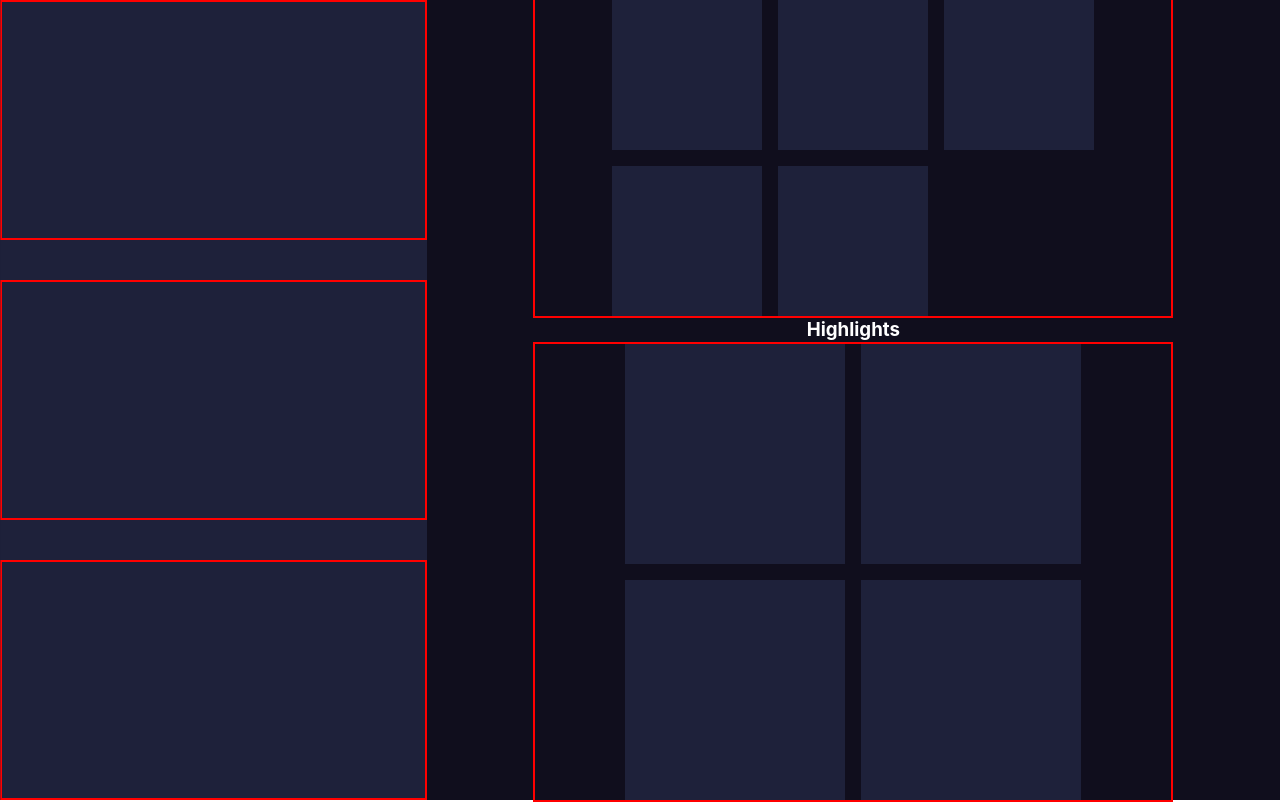
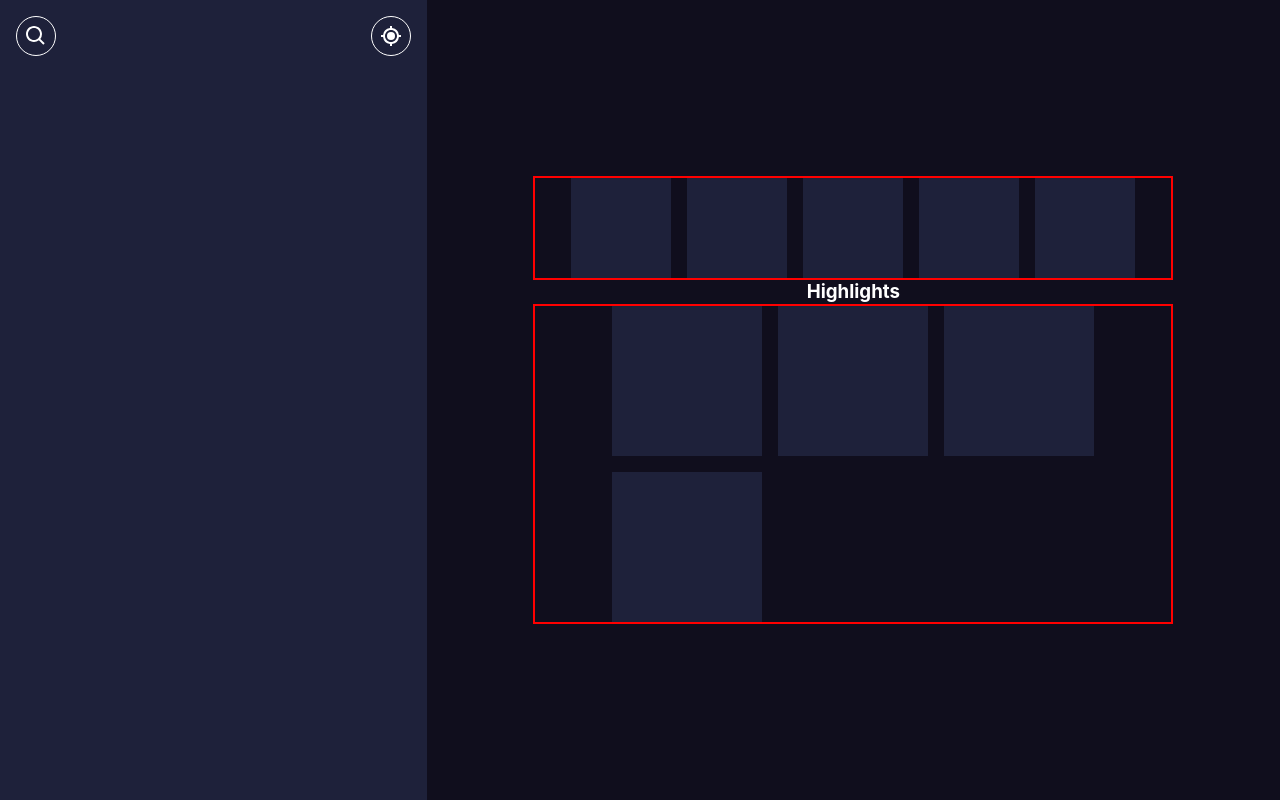
Before and after one commit to singhimat99/weather-application, a React app: page / in a window 1280 px wide. Built offline with nearby package versions, Linux system fonts and the light colour scheme; the HTML template or start-up script is replaced by a standard one.

Commit message:
styling updates to buttons

```diff
--- a/package.json
+++ b/package.json
@@ -12,6 +12,7 @@
   "dependencies": {
     "react": "^18.2.0",
     "react-dom": "^18.2.0",
+    "react-icons": "^4.6.0",
     "sass": "^1.56.1"
   },
   "devDependencies": {
--- a/src/App.scss
+++ b/src/App.scss
@@ -20,7 +20,7 @@ body {
   width: 100%;
   height: 100%;
   display: grid;
-  grid-template-columns: repeat(auto-fit, minmax(300px, 1fr));
+  grid-template-columns: repeat(auto-fit, minmax(240px, 1fr));
 }
 
 .current-weather {
@@ -29,29 +29,49 @@ body {
   grid-column: span 2;
   position: relative;
 
+  .search-container.active {
+    left: 0;
+  }
   .search-container {
     width: 100%;
     height: 100%;
     position: absolute;
     top: 0;
-    left: 0;
+    left: -100%;
     background-color: $lighter-background;
     display: flex;
     flex-direction: column;
     justify-content: center;
     align-items: center;
     gap: 2rem;
-    transition: transform 0.5s ease;
-    transform: translateX(-100%);
+    transition: all 0.5s ease;
+    .x-btn {
+      width: 40px;
+      aspect-ratio: 1;
+      border-radius: 50%;
+      background: transparent;
+      border: 0.5px solid white;
+      color: white;
+      font-size: 1rem;
+      position: absolute;
+      top: 1rem;
+      right: 1rem;
+      transition: all 0.3s;
 
+      &:hover {
+        background-color: white;
+        color: $hightlight1;
+        transform: scale(1.05);
+      }
+    }
     .search-form-container {
-      width: 80%;
+      width: 70%;
 
       form {
         display: flex;
         flex-direction: row;
-        justify-content: space-between;
-        gap: 1rem;
+        justify-content: center;
+        gap: 0.5rem;
         align-items: center;
 
         input {
@@ -71,7 +91,6 @@ body {
     .results-container {
       height: 70%;
       width: 80%;
-      border: 2px solid red;
 
       * {
         border: 1px solid white;
@@ -88,20 +107,40 @@ body {
     justify-content: space-between;
 
     * {
-      border: 2px solid red;
       width: 100%;
-      height: 30%;
+    }
+    .search-or-location {
+      display: flex;
+      justify-content: space-between;
+
+      button {
+        width: 40px;
+        aspect-ratio: 1;
+        border-radius: 50%;
+        margin: 1rem;
+        font-size: 1.5rem;
+        display: flex;
+        align-items: center;
+        border: 0.5px solid white;
+        transition: all 0.3s;
+        background: transparent;
+
+        &:hover {
+          background-color: $hightlight1;
+          transform: scale(1.1);
+        }
+      }
     }
   }
 }
-@media (min-width: 900px) {
+@media (min-width: 840px) {
   .current-weather {
     grid-column: span 1;
   }
 }
 .weather-highlights {
   grid-column: span 2;
-  height: 100vh;
+  min-height: 100vh;
   background-color: $dark-background;
   display: flex;
   flex-direction: column;
@@ -113,9 +152,10 @@ body {
     display: grid;
     gap: 1rem;
     border: 2px solid red;
-    grid-template-columns: repeat(auto-fit, 150px);
+    grid-template-columns: repeat(auto-fit, 100px);
     align-items: center;
     justify-content: center;
+
     .weather-card {
       background-color: $lighter-background;
       aspect-ratio: 1;
@@ -128,12 +168,13 @@ body {
     flex-direction: column;
     justify-content: center;
     align-items: center;
+
     .highlights-container {
       border: 2px solid red;
       width: 100%;
       gap: 1rem;
       display: grid;
-      grid-template-columns: repeat(auto-fit, 220px);
+      grid-template-columns: repeat(auto-fit, 150px);
       align-items: center;
       justify-content: center;
 
--- a/src/components/CitySearch.jsx
+++ b/src/components/CitySearch.jsx
@@ -1,8 +1,10 @@
-import React from "react";
+import React, { useRef, useState } from "react";
 
-export default function CitySearch() {
+export default function CitySearch({ showSidebar, toggleVisibility }) {
   return (
-    <div className="search-container">
+    <div
+      className={showSidebar ? "search-container active" : "search-container"}
+    >
       <div className="search-form-container">
         <form>
           <input type="text" placeholder="search for a city..." />
@@ -10,9 +12,12 @@ export default function CitySearch() {
         </form>
       </div>
       <div className="results-container">
-        <p>London</p>
-        <p>London</p>
+        <div onClick={toggleVisibility}>London</div>
+        <div>London</div>
       </div>
+      <button onClick={toggleVisibility} className="x-btn">
+        X
+      </button>
     </div>
   );
 }
--- a/src/components/CurrentWeather.jsx
+++ b/src/components/CurrentWeather.jsx
@@ -1,12 +1,27 @@
-import React from "react";
+import React, { useState } from "react";
 import CitySearch from "./CitySearch";
+import { BiCurrentLocation, BiSearch } from "react-icons/bi";
 
 export default function CurrentWeather() {
+  const [showSidebar, setShowSidebar] = useState(false);
+  function toggleVisibility() {
+    setShowSidebar((prev) => !prev);
+  }
   return (
     <section className="current-weather">
-      <CitySearch />
+      <CitySearch
+        showSidebar={showSidebar}
+        toggleVisibility={toggleVisibility}
+      />
       <div className="weather-container">
-        <div className="search-or-location"></div>
+        <div className="search-or-location">
+          <button onClick={toggleVisibility}>
+            <BiSearch color="white" />
+          </button>
+          <button>
+            <BiCurrentLocation color="white" />
+          </button>
+        </div>
         <div className="image-container"></div>
         <div className="weather-info"></div>
       </div>
```
Also changed, not shown: 2 other files (tests, documents, lock files or other folders).
